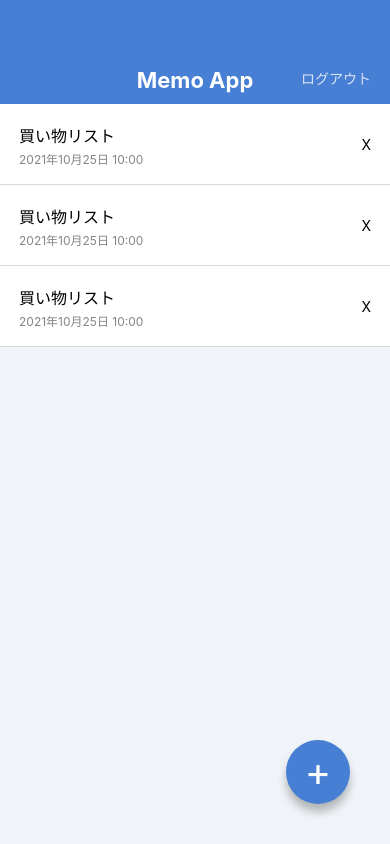
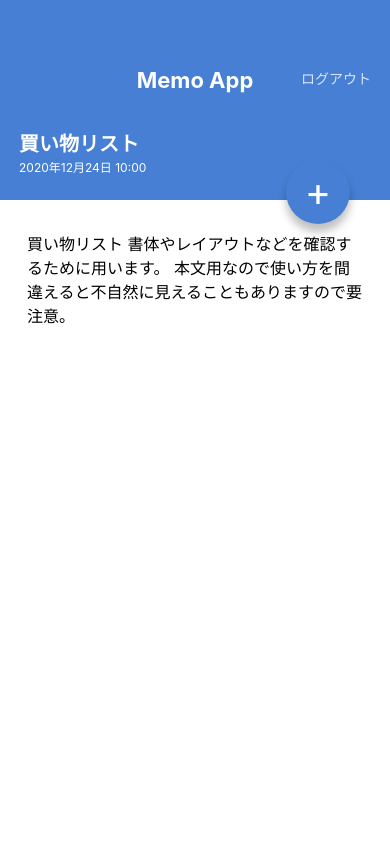
Before and after one commit to srn-webcreation/MemoApp2, a React Native app: screen / in a window 390 px wide. Built offline with nearby package versions, Linux system fonts and the light colour scheme.

Commit message:
Create MemoDetailScreen

```diff
--- a/App.jsx
+++ b/App.jsx
@@ -1,23 +1,10 @@
 import React from 'react';
-import { StyleSheet, View } from 'react-native';
 
-import AppBar from './src/components/AppBar';
-import MemoList from './src/components/MemoList';
-import CircleButton from './src/components/CirclButton';
+import MemoListScreen from "./src/screens/MemoListScreen";
+import MemoDetailScreen from "./src/screens/MemoDetailScreen";
 
 export default function App() {
   return (
-    <View style={styles.container}>
-        <AppBar />
-        <MemoList />
-        <CircleButton>+</CircleButton>
-    </View>
+    <MemoDetailScreen />
   );
 }
-
-const styles = StyleSheet.create({
-    container: {
-        flex: 1,
-        backgroundColor: '#f0f4f8',
-    },
-});
--- a/src/components/CirclButton.jsx
+++ b/src/components/CirclButton.jsx
@@ -1,11 +1,11 @@
 import React from 'react';
 import { View, Text, StyleSheet } from 'react-native';
-import { string } from 'prop-types';
+import { string, shape } from 'prop-types';
 
 export default function CircleButton(props) {
-    const { children } = props;
+    const { children, style } = props;
     return(
-        <View style={styles.circleButton}>
+        <View style={[styles.circleButton, style]}>
             <Text style={styles.circleButtonLabel}>{children}</Text>
         </View>
     );
@@ -13,6 +13,11 @@
 
 CircleButton.propTypes = {
     children: string.isRequired,
+    style: shape(),
+};
+
+CircleButton.defaultProps = {
+    style: null,
 }
 
 const styles = StyleSheet.create({
--- /dev/null
+++ b/src/screens/MemoDetailScreen.jsx
@@ -0,0 +1,58 @@
+import React from "react";
+import { View, ScrollView, Text, StyleSheet } from 'react-native';
+
+import AppBar from "../components/AppBar";
+import CircleButton from "../components/CirclButton";
+
+export default function MemoDetailScreen() {
+    return (
+        <View style={styles.container}>
+            <AppBar />
+            <View style={styles.memoHeader}>
+                <Text style={styles.memoTitle}>買い物リスト</Text>
+                <Text style={styles.memoDate}>2020年12月24日 10:00</Text>
+            </View>
+            <ScrollView style={styles.memoBody}>
+                <Text style={styles.memoText}>
+                    買い物リスト
+                    書体やレイアウトなどを確認するために用います。
+                    本文用なので使い方を間違えると不自然に見えることもありますので要注意。
+                </Text>
+            </ScrollView>
+            <CircleButton style={{ top:160, bottom: 'auto' }}>+</CircleButton>
+        </View>
+    )
+}
+
+const styles = StyleSheet.create({
+    container: {
+        flex: 1,
+        backgroundColor: '#fff'
+    },
+    memoHeader: {
+        backgroundColor: '#467fd3',
+        height: 96,
+        justifyContent: 'center',
+        paddingVertical: 24,
+        paddingHorizontal: 19,
+    },
+    memoTitle: {
+        color: '#fff',
+        fontSize: 20,
+        lineHeight: 32,
+        fontWeight: 'bold',
+    },
+    memoDate: {
+        color: '#fff',
+        fontSize: 12,
+        lineHeight: 16,
+    },
+    memoBody: {
+        paddingVertical: 32,
+        paddingHorizontal: 27,
+    },
+    memoText: {
+        fontSize: 16,
+        lineHeight: 24,
+    },
+});
--- /dev/null
+++ b/src/screens/MemoListScreen.jsx
@@ -0,0 +1,23 @@
+import React from 'react';
+import { StyleSheet, View } from 'react-native';
+
+import AppBar from '../components/AppBar';
+import MemoList from '../components/MemoList';
+import CircleButton from '../components/CirclButton';
+
+export default function MemoListScreen() {
+    return (
+        <View style={styles.container}>
+            <AppBar />
+            <MemoList />
+            <CircleButton>+</CircleButton>
+        </View>
+    );
+}
+
+const styles = StyleSheet.create({
+    container: {
+        flex: 1,
+        backgroundColor: '#f0f4f8',
+    },
+});
```
